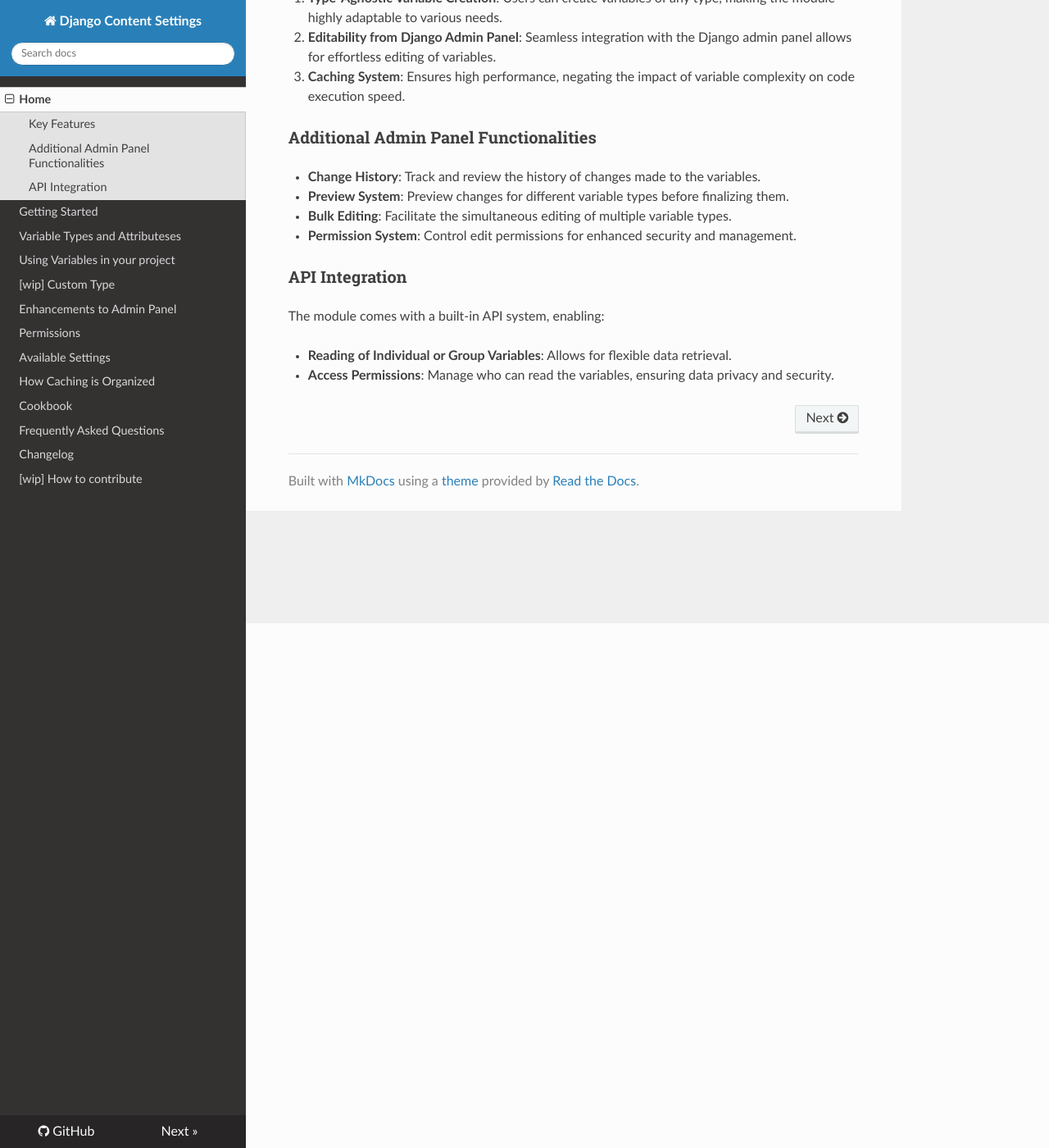
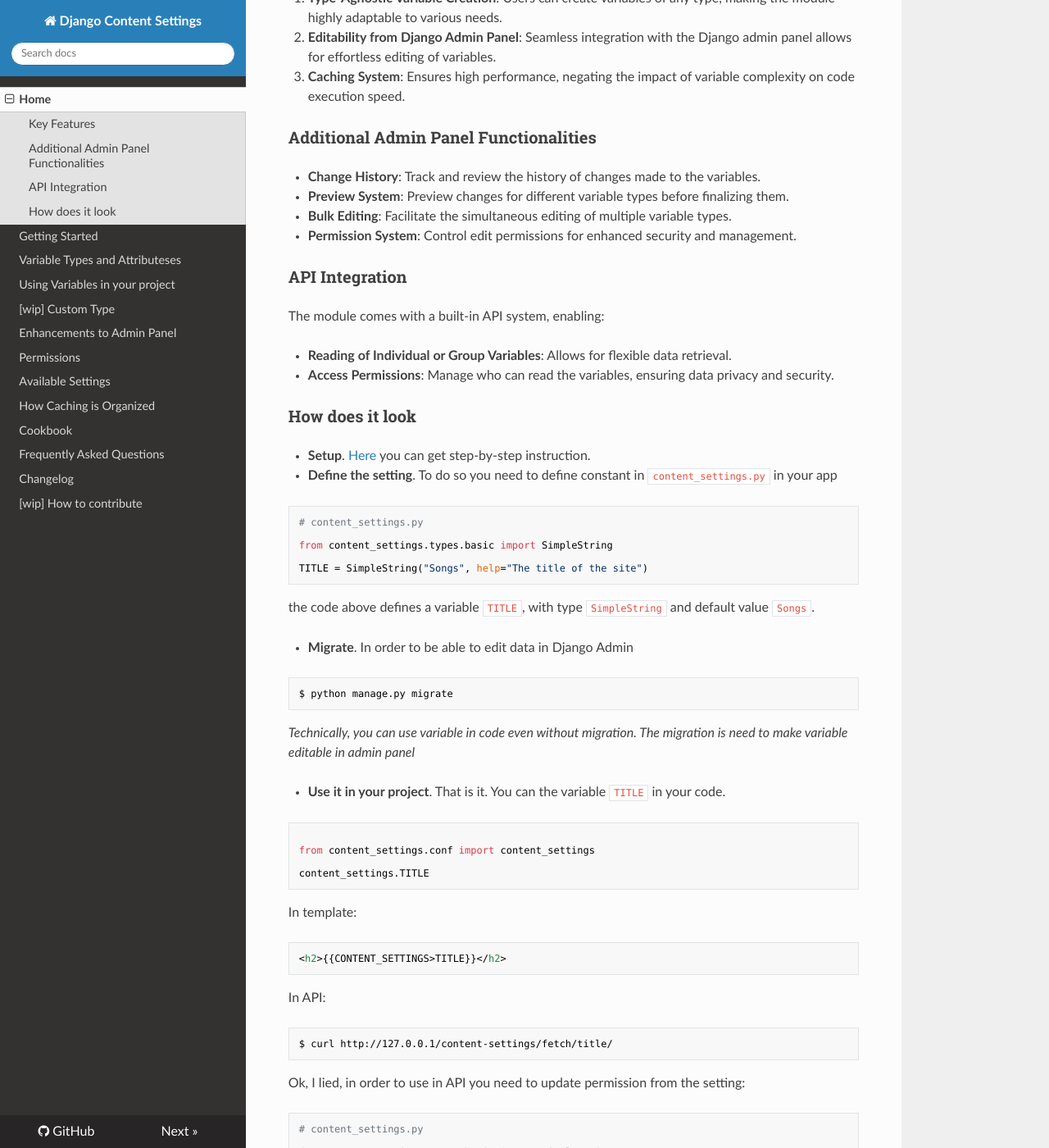
Before and after one commit to occipital/django-content-settings, an MkDocs documentation site: the page built from docs/index.md, in a window 1280 px wide and 1400 px high, scrolled down 640 px. Shown: the whole window at 82% size. Built offline with MkDocs 1.6.1, drawn with Linux system fonts in a browser that asks for light colours; nearby versions of some CDN libraries; some of the changed text lies outside the part shown.

Commit message:
docs: How does it look

````diff
--- a/docs/index.md
+++ b/docs/index.md
@@ -28,3 +28,69 @@
 
 - **Reading of Individual or Group Variables**: Allows for flexible data retrieval.
 - **Access Permissions**: Manage who can read the variables, ensuring data privacy and security.
+
+### How does it look
+
+- **Setup**. [Here](https://django-content-settings.readthedocs.io/en/latest/first/) you can get step-by-step instruction.
+
+- **Define the setting**. To do so you need to define constant in `content_settings.py` in your app
+
+```python
+# content_settings.py
+
+from content_settings.types.basic import SimpleString
+
+TITLE = SimpleString("Songs", help="The title of the site")
+```
+
+the code above defines a variable `TITLE`, with type `SimpleString` and default value `Songs`.
+
+- **Migrate**. In order to be able to edit data in Django Admin
+
+```bash
+$ python manage.py migrate
+```
+
+_Technically, you can use variable in code even without migration. The migration is need to make variable editable in admin panel_
+
+- **Use it in your project**. That is it. You can the variable `TITLE` in your code.
+
+```python
+
+from content_settings.conf import content_settings
+
+content_settings.TITLE
+```
+
+In template:
+
+```html
+<h2>{{CONTENT_SETTINGS>TITLE}}</h2>
+```
+
+In API:
+
+```bash
+$ curl http://127.0.0.1/content-settings/fetch/title/
+```
+
+Ok, I lied, in order to use in API you need to update permission from the setting:
+
+```python
+# content_settings.py
+
+from content_settings.types.basic import SimpleString
+from content_settings import permissions
+
+TITLE = SimpleString(
+    "Songs",
+    fetch_permission=permissions.any,
+    help="The title of the site",
+)
+```
+
+Simple as that, we have a lot of types for settings you can use `SimpleText`, `SimpleHTML`, `SimpleInt`, `SimpleBool`, `SimpleDecimal`, `DateTimeString`, `SimpleTimedelta`, `SimpleYAML`, `SimpleJSON`, `SimpleCSV`, `DjangoTemplate`, `DjangoModelTemplate`, `SimpleEval`, `SimpleExec` and so on... [Read more](https://django-content-settings.readthedocs.io/en/latest/types/) about the types available for you.
+
+It is also very fast thanks to our caching system. [Read more about it](https://django-content-settings.readthedocs.io/en/latest/caching/).
+
+Some fancy things you can find in our [cookbook](https://django-content-settings.readthedocs.io/en/latest/cookbook/).
````
Also changed, not shown: README.md (+66 -0 lines), README_SHORT.md (+66 -0 lines).
